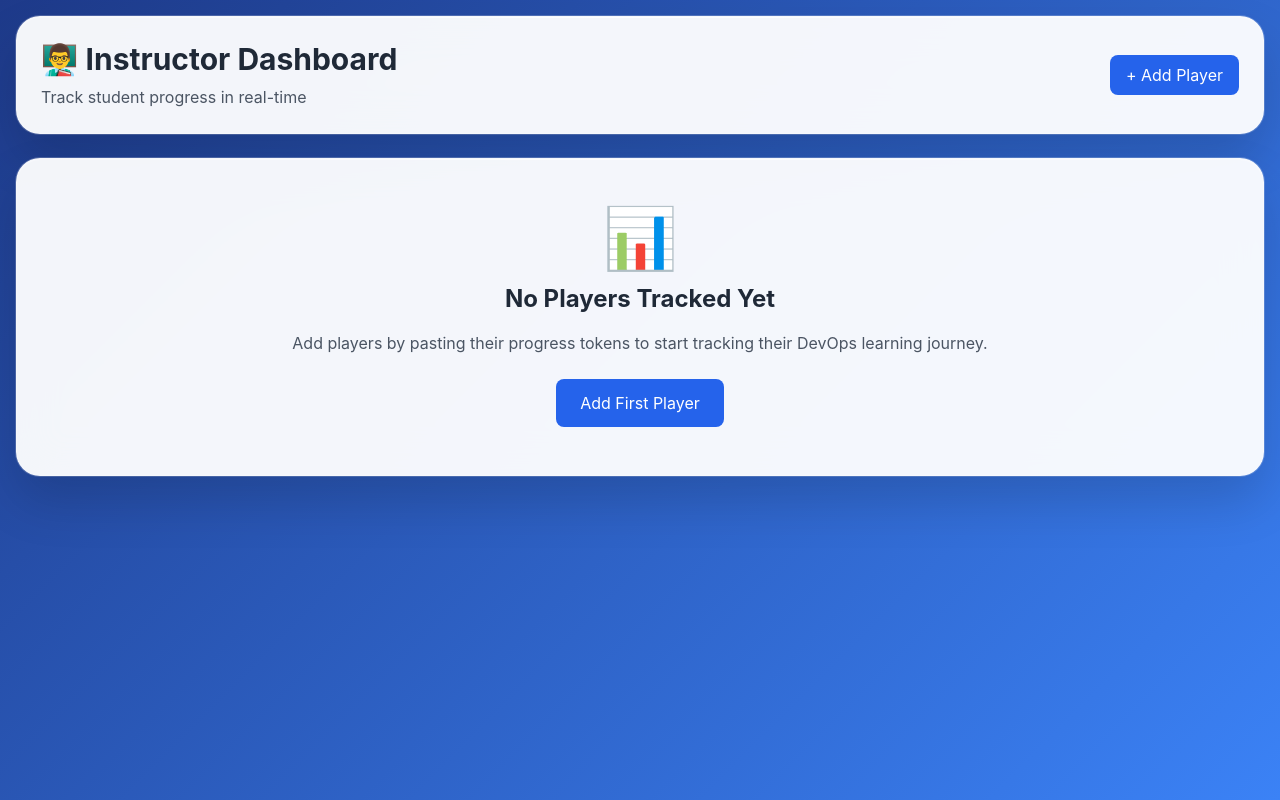
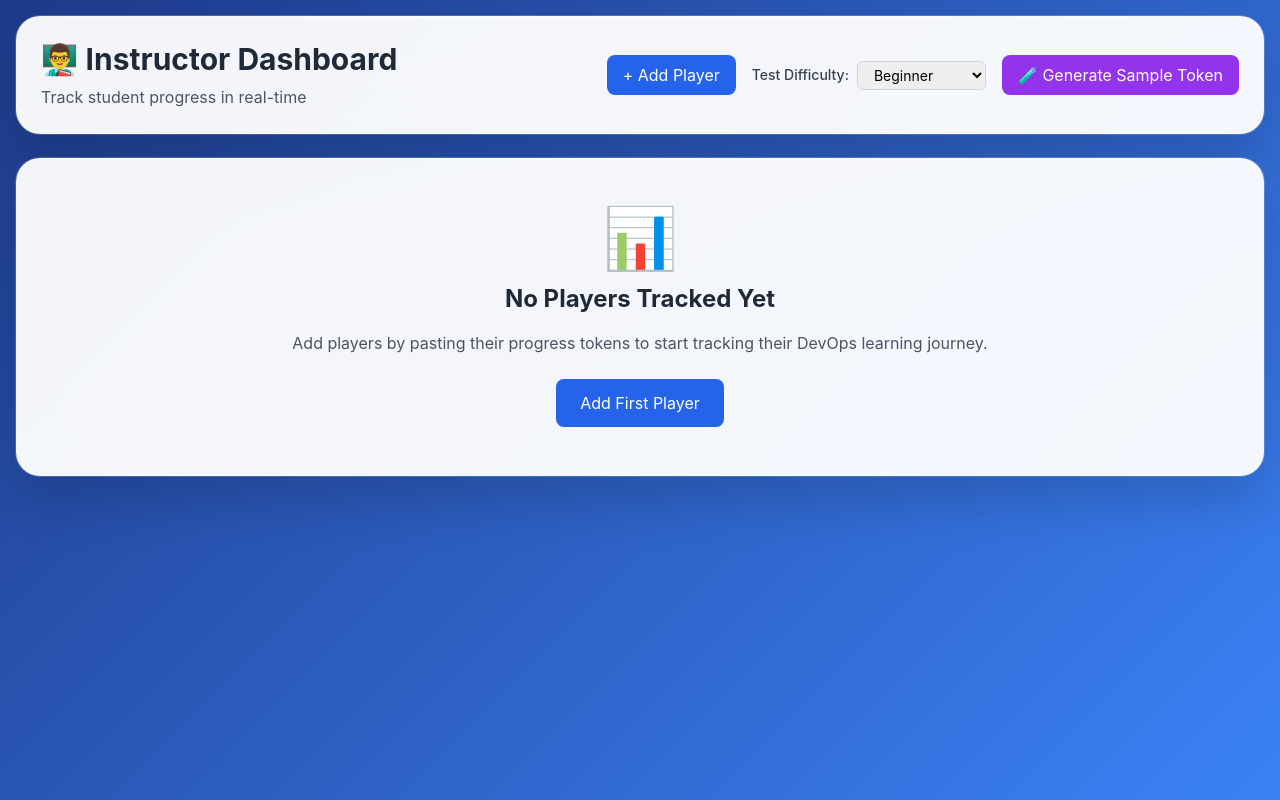
Before and after one commit to edieski/docker_pipeline_website, a React (Vite) app: page /#/instructor in a window 1280 px wide. Built offline with nearby package versions, Linux system fonts and the light colour scheme.

Commit message:
InstructorDashboard: add difficulty selector and sample token generator; map token fields to player (difficulty, completed missions, time); fix lints

```diff
--- a/src/components/InstructorDashboard.tsx
+++ b/src/components/InstructorDashboard.tsx
@@ -3,7 +3,7 @@ import { motion } from 'framer-motion'
 import { useGameStore, Player } from '../store/gameStore'
 
 const InstructorDashboard: React.FC = () => {
-  const { parseProgressToken } = useGameStore()
+  const { parseProgressToken, generateProgressToken, setDifficulty, difficulty } = useGameStore()
   const [trackedPlayers, setTrackedPlayers] = useState<Player[]>([])
   const [tokenInput, setTokenInput] = useState('')
   const [showAddForm, setShowAddForm] = useState(false)
@@ -13,14 +13,32 @@ const InstructorDashboard: React.FC = () => {
 
     const tokenData = parseProgressToken(tokenInput.trim())
     if (tokenData) {
-      // Create a mock player from token data
+      // Map available fields from token
+      const completedMissions: number[] = Array.isArray((tokenData as any).completedMissions)
+        ? (tokenData as any).completedMissions
+        : []
+      const difficulty = (tokenData as any).difficulty || 'beginner'
+      const timeSpent = typeof (tokenData as any).timeSpent === 'number' ? (tokenData as any).timeSpent : 0
+
+      const progress = completedMissions.map((mid) => ({
+        missionId: mid,
+        completed: true,
+        timeSpent: 0,
+        hintsUsed: 0,
+        score: 0
+      }))
+
+      const nextMission = completedMissions.length > 0
+        ? Math.min(Math.max(...completedMissions) + 1, 6)
+        : 1
+
       const player: Player = {
-        id: tokenData.playerId,
-        name: `Player ${tokenData.playerId.slice(0, 6)}`,
-        difficulty: 'beginner', // Default since not in token
-        currentMission: 1,
-        progress: [],
-        totalTimeSpent: 0 // Default since not available in token
+        id: (tokenData as any).playerId,
+        name: `Player ${((tokenData as any).playerId || 'xxxxxx').slice(0, 6)}`,
+        difficulty,
+        currentMission: nextMission,
+        progress,
+        totalTimeSpent: timeSpent
       }
 
       setTrackedPlayers(prev => {
@@ -39,6 +57,12 @@ const InstructorDashboard: React.FC = () => {
     } else {
       alert('Invalid progress token. Please check and try again.')
     }
+  }
+
+  const handleGenerateTestToken = () => {
+    const token = generateProgressToken()
+    setTokenInput(token)
+    setShowAddForm(true)
   }
 
   const handleRemovePlayer = (playerId: string) => {
@@ -106,6 +130,24 @@ const InstructorDashboard: React.FC = () => {
                 className="px-4 py-2 bg-blue-600 text-white rounded-lg hover:bg-blue-700 transition-colors"
               >
                 {showAddForm ? 'Cancel' : '+ Add Player'}
+              </button>
+              <div className="flex items-center gap-2">
+                <label className="text-sm font-medium text-gray-700">Test Difficulty:</label>
+                <select
+                  value={difficulty}
+                  onChange={(e) => setDifficulty(e.target.value as 'beginner' | 'intermediate' | 'advanced')}
+                  className="px-3 py-1 border border-gray-300 rounded-md text-sm focus:ring-2 focus:ring-blue-500 focus:border-transparent"
+                >
+                  <option value="beginner">Beginner</option>
+                  <option value="intermediate">Intermediate</option>
+                  <option value="advanced">Advanced</option>
+                </select>
+              </div>
+              <button
+                onClick={handleGenerateTestToken}
+                className="px-4 py-2 bg-purple-600 text-white rounded-lg hover:bg-purple-700 transition-colors"
+              >
+                🧪 Generate Sample Token
               </button>
               {trackedPlayers.length > 0 && (
                 <button
--- a/src/missions.json
+++ b/src/missions.json
@@ -64,7 +64,7 @@
         "why": "Bad order means slow builds and wasted time/money. Good order makes builds snappy.",
         "where": "In your Dockerfile instruction order and `.dockerignore` file",
         "how": "Put stuff that changes rarely (dependencies) before stuff that changes often (your code)",
-        "purpose": "You’ll learn practical habits to speed up your dev loop (and CI) without knowing any ops tools."
+        "purpose": "You'll learn practical habits to speed up your local builds and CI runs without needing ops knowledge."
       },
       "difficulty": {
         "beginner": { "hints": 5, "targetSize": 400, "targetTime": 30 },
@@ -306,7 +306,7 @@
         "why": "Bugs happen. What matters is restoring service safely and quickly",
         "where": "Monitoring dashboards (Grafana, Datadog), alert systems (PagerDuty), and your CI pipeline",
         "how": "Get alert → check health → choose rollback, hotfix, or redeploy based on risk",
-        "purpose": "Pick a safe, developer-friendly response when things go wrong, without deep ops knowledge."
+        "purpose": "Pick a safe, developer-friendly response when things go wrong, without needing ops expertise."
       },
       "difficulty": {
         "beginner": { "hints": 5, "timeLimit": 300 },
--- /dev/null
+++ b/test/python-app/static/style.css
@@ -0,0 +1,49 @@
+:root {
+  --bg: #0f172a; /* slate-900 */
+  --card: #111827; /* gray-900 */
+  --text: #e5e7eb; /* gray-200 */
+  --accent: #22d3ee; /* cyan-400 */
+}
+
+* { box-sizing: border-box; }
+body {
+  margin: 0;
+  font-family: ui-sans-serif, system-ui, -apple-system, Segoe UI, Roboto,
+    Helvetica, Arial, "Apple Color Emoji", "Segoe UI Emoji";
+  background: linear-gradient(180deg, #0b1220, var(--bg));
+  color: var(--text);
+}
+
+.container {
+  max-width: 720px;
+  margin: 56px auto;
+  padding: 0 16px;
+}
+
+h1 { color: var(--accent); margin-top: 0; }
+
+.card {
+  background: var(--card);
+  border: 1px solid rgba(255,255,255,0.06);
+  border-radius: 12px;
+  padding: 16px;
+  box-shadow: 0 10px 30px rgba(0,0,0,0.3);
+}
+
+button {
+  background: var(--accent);
+  color: #0c4a6e;
+  font-weight: 700;
+  border: 0;
+  padding: 10px 14px;
+  border-radius: 8px;
+  cursor: pointer;
+}
+
+pre {
+  margin-top: 12px;
+  background: rgba(255,255,255,0.05);
+  padding: 12px;
+  border-radius: 8px;
+  overflow: auto;
+}
```
Also changed, not shown: test/python-app/templates/index.html (added, +35 -0 lines), test/python-app/requirements.txt (added), 2 other files (tests, documents, lock files or other folders).
